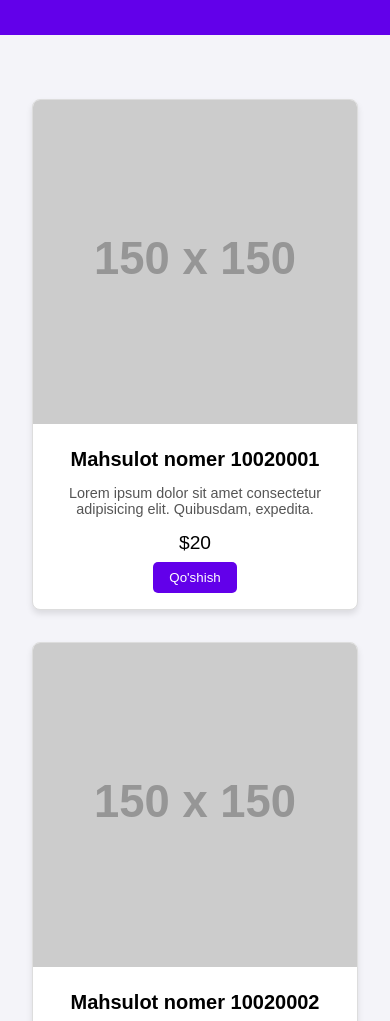
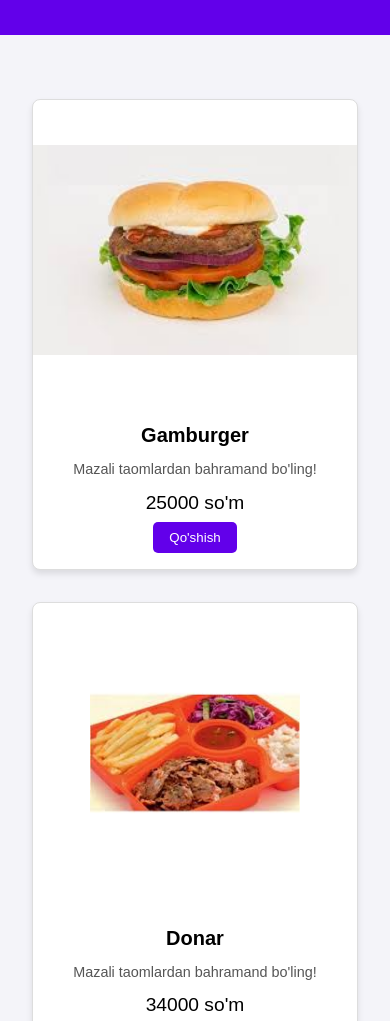
Before and after one commit to Islomov-Doniyorbek/online-delivery, a plain HTML site: page index.html in a window 390 px wide. Shown: the part 77-1098 px from the top of the page. Drawn offline with Linux system fonts and the light colour scheme; placeholder pictures from the web are drawn by us.

Commit message:
Add files via upload

```diff
--- a/index.html
+++ b/index.html
@@ -21,8 +21,10 @@
             max-width: 1200px;
             margin: 2rem auto;
             padding: 1rem;
+            position: relative;
         }
         .product-card {
+            position: relative;
             border: 1px solid #ddd;
             border-radius: 8px;
             background: #fff;
@@ -33,10 +35,22 @@
             box-sizing: border-box;
             display: flex;
             flex-direction: column;
+            text-align: center;
+        }
+        .product-card .img {
+            width: 100%;
+            height: 300px;
+            position: relative;
+            display: flex;
+            align-items: center;
+            justify-content: center;
         }
         .product-card img {
-            width: 100%;
-            height: auto;
+            text-align: center;
+            position: relative;
+            /* width: 300px; */
+            zoom: 0.7;
+            height: 300px;
         }
         .product-card .details {
             padding: 1rem;
@@ -137,80 +151,17 @@
     </header>
     <div class="container">
         <div class="product-grid">
-            <div class="product-card">
-                <img src="https://via.placeholder.com/150" alt="Product 1">
-                <div class="details">
-                    <h3>Mahsulot nomer 10020001</h3>
-                    <p>Lorem ipsum dolor sit amet consectetur adipisicing elit. Quibusdam, expedita.</p>
-                    <div class="price">$20</div>
-                    <button onclick="addToCart('Product 1', 20)">Qo'shish</button>
-                </div>
-            </div>
-            <div class="product-card">
-                <img src="https://via.placeholder.com/150" alt="Product 2">
-                <div class="details">
-                    <h3>Mahsulot nomer 10020002</h3>
-                    <p>Lorem ipsum dolor sit amet consectetur adipisicing elit. Nulla, magni!</p>
-                    <div class="price">$35</div>
-                    <button onclick="addToCart('Product 2', 35)">Qo'shish</button>
-                </div>
-            </div>
-            <div class="product-card">
-                <img src="https://via.placeholder.com/150" alt="Product 3">
-                <div class="details">
-                    <h3>Mahsulot nomer 10020003</h3>
-                    <p>Lorem ipsum dolor sit amet consectetur adipisicing elit. Reprehenderit, quidem.</p>
-                    <div class="price">$50</div>
-                    <button onclick="addToCart('Product 3', 50)">Qo'shish</button>
-                </div>
-            </div>
+
         </div>
         <div class="cart">
             <h2>Savatcha</h2>
             <ul id="cart-items"></ul>
-            <div class="cart-total">Jami: $<span id="cart-total">0</span></div>
+            <div class="cart-total">Jami:<span id="cart-total">0</span> so'm</div>
             <div class="checkout">
                 <button onclick="goToCheckout()">To'lov</button>
             </div>
         </div>
     </div>
-    <script>
-        const cart = [];
-
-        function addToCart(productName, productPrice) {
-            cart.push({ name: productName, price: productPrice });
-            updateCart();
-        }
-
-        function updateCart() {
-            const cartItems = document.getElementById('cart-items');
-            const cartTotal = document.getElementById('cart-total');
-            cartItems.innerHTML = '';
-
-            let total = 0;
-            cart.forEach((item, index) => {
-                const li = document.createElement('li');
-                li.innerHTML = `${item.name} - $${item.price} <button onclick="removeFromCart(${index})">O'chirish</button>`;
-                cartItems.appendChild(li);
-                total += item.price;
-            });
-
-            cartTotal.textContent = total.toFixed(2);
-        }
-
-        function removeFromCart(index) {
-            cart.splice(index, 1);
-            updateCart();
-        }
-
-        function goToCheckout() {
-            if (cart.length === 0) {
-                alert('Savat bo\'sh');
-            } else {
-                localStorage.setItem('cart', JSON.stringify(cart));
-                window.location.href = 'checkout.html';
-            }
-        }
-    </script>
+    <script src="./script.js"></script>
 </body>
 </html>
--- /dev/null
+++ b/script.js
@@ -0,0 +1,95 @@
+const picts = [
+    "./burger.jpg",
+    "./donar.jpg",
+    "./lavash.jpg",
+    "./shaurma.jpg",
+    "./sendvich.jpg",
+    "./pitsa.jpg",
+    "./osh.jpg",
+    "./somsa.jpg",
+    "./halim.jpg",
+    "./kabob.jpg",
+    "./xonim.jpg",
+]
+const taomlar = [
+    "Gamburger",
+    "Donar",
+    "Lavash",
+    "Shaurma",
+    "Sendvich",
+    "Pitsa",
+    "Osh",
+    "Somsa",
+    "Halim",
+    "Kabob",
+    "Xonim",
+]
+const narxlar = [
+    "25000",
+    "34000",
+    "32000",
+    "28000",
+    "30000",
+    "45000",
+    "27000",
+    "7000",
+    "30000",
+    "14000",
+    "8000",
+]
+
+
+function addCards() {
+    let productGrid = document.querySelector(".product-grid");
+
+    for (let i = 0; i < picts.length; i++) {
+        productGrid.innerHTML += `
+        <div class="product-card">
+                <div class="img"><img src="${picts[i]}" alt="${taomlar[i]}"></div>
+                <div class="details">
+                    <h3>${taomlar[i]}</h3>
+                    <p>Mazali taomlardan bahramand bo'ling!</p>
+                    <div class="price">${narxlar[i]} so'm</div>
+                    <button onclick="addToCart('${taomlar[i]}', ${narxlar[i]})">Qo'shish</button>
+                </div>
+         </div>
+        `
+    }
+}
+addCards()
+const cart = [];
+
+        function addToCart(productName, productPrice) {
+            cart.push({ name: productName, price: productPrice });
+            updateCart();
+        }
+
+        function updateCart() {
+            const cartItems = document.getElementById('cart-items');
+            const cartTotal = document.getElementById('cart-total');
+            cartItems.innerHTML = '';
+
+            let total = 0;
+            cart.forEach((item, index) => {
+                const li = document.createElement('li');
+                li.innerHTML = `${item.name} - $${item.price} <button onclick="removeFromCart(${index})">O'chirish</button>`;
+                cartItems.appendChild(li);
+                total += item.price;
+            });
+
+            cartTotal.textContent = total.toFixed(2);
+        }
+
+        function removeFromCart(index) {
+            cart.splice(index, 1);
+            updateCart();
+        }
+
+        function goToCheckout() {
+            if (cart.length === 0) {
+                alert('Savat bo\'sh');
+            } else {
+                localStorage.setItem('cart', JSON.stringify(cart));
+                window.location.href = 'checkout.html';
+            }
+        }
```
Also changed, not shown: burger.jpg (added), donar.jpg (added), halim.jpg (added), kabob.jpg (added), lavash.jpg (added), mastava.jpg (added), osh.jpg (added), pitsa.jpg (added), sendvich.jpg (added), shaurma.jpg (added), somsa.jpg (added), xonim.jpg (added).
